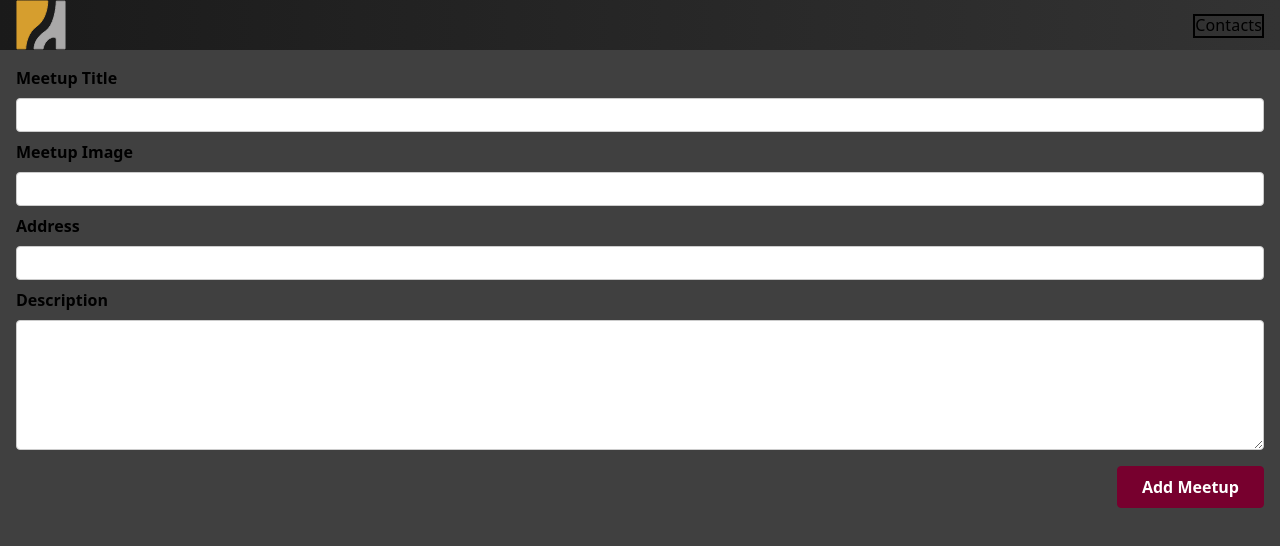
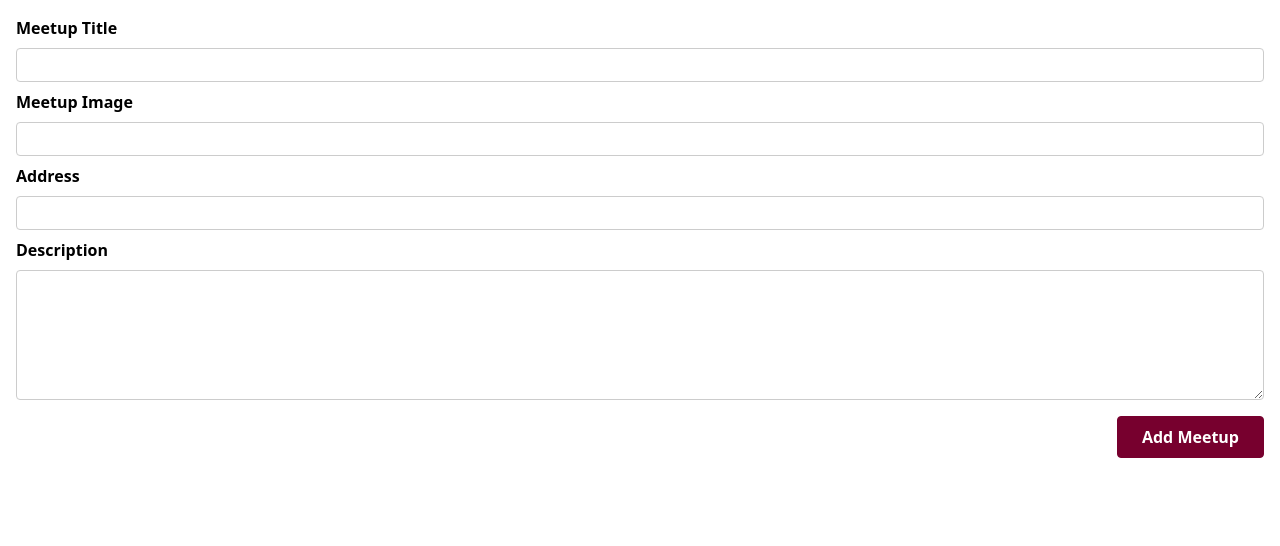
Before and after one commit to Pavel-Yarakhovich/next-cv, a Next.js app: page /new-meetup in a window 1280 px wide. Shown: the top 546 px of the page. Built offline with nearby package versions, Linux system fonts and the light colour scheme.

Commit message:
change nav bar

```diff
--- a/components/layout/Layout.js
+++ b/components/layout/Layout.js
@@ -14,12 +14,7 @@ function Layout(props) {
         ></link>
       </Head>
 
-      <Flex flexDirection="column" minHeight="100vh" bg="gray.300">
-        <MainNavigation />
-        <Container maxW="container.xl" p={4} h="100%">
-          {props.children}
-        </Container>
-      </Flex>
+      {props.children}
     </Fragment>
   );
 }
--- a/components/layout/MainNavigation.js
+++ b/components/layout/MainNavigation.js
@@ -9,36 +9,38 @@ import {
   Image,
 } from "@chakra-ui/react";
 import Link from "next/link";
-import { SideMenu } from './SideMenu';
+import { SideMenu } from "./SideMenu";
 
-function MainNavigation() {
+function MainNavigation({ sections, visibleContent, selectContent }) {
   return (
-    <Flex bgGradient="linear(to-r, gray.100, gray.200)" p={4}>
-      <Container maxW="container.xl">
-        <Flex alignItems="center">
-          <Square>
+    <Flex bgGradient="linear(to-r, gray.100, gray.200)">
+      <Container maxW="container.xl" p="8px">
+        <Flex alignItems="center" flexDirection="column">
+          <Square mb={3}>
             <Image
               src="/logo.svg"
               alt="Pavel Yarakhovich"
               fit="cover"
-              width={50}
+              width="40px"
             />
           </Square>
-          <Spacer />
-          <Box>
-            {/* <Button colorScheme="whiteAlpha" variant="outline" color="white">
-              <Link href="/">All Meetups</Link>
-            </Button>
-            <Button
-              colorScheme="whiteAlpha"
-              variant="outline"
-              ml={4}
-              color="white"
-            >
-              <Link href="/new-meetup">Add New Meetup</Link>
-            </Button> */}
-            <SideMenu />
-          </Box>
+          <Flex flexDirection="column" gap="10px" justifySelf="center">
+            {sections &&
+              Object.entries(sections).map(([key, { icon: Icon }]) => (
+                <Button
+                  m="4px 0"
+                  p={0}
+                  fontSize="1.25rem"
+                  color={visibleContent === key ? "gray.100" : "yellow.500"}
+                  bg={visibleContent === key ? "green.200" : "gray.100"}
+                  key={key}
+                  onClick={() => selectContent(key)}
+                >
+                  <Icon />
+                </Button>
+              ))}
+          </Flex>
+          {/* <SideMenu /> */}
         </Flex>
       </Container>
     </Flex>
--- a/next.config.js
+++ /dev/null
@@ -1,9 +0,0 @@
-const withPWA = require('next-pwa');
-const runtimeCaching = require('next-pwa/cache');
-
-module.exports = withPWA({
-  pwa: {
-    dest: 'public',
-    runtimeCaching,
-  },
-})
```
Also changed, not shown: pages/index.js (+51 -9 lines).
